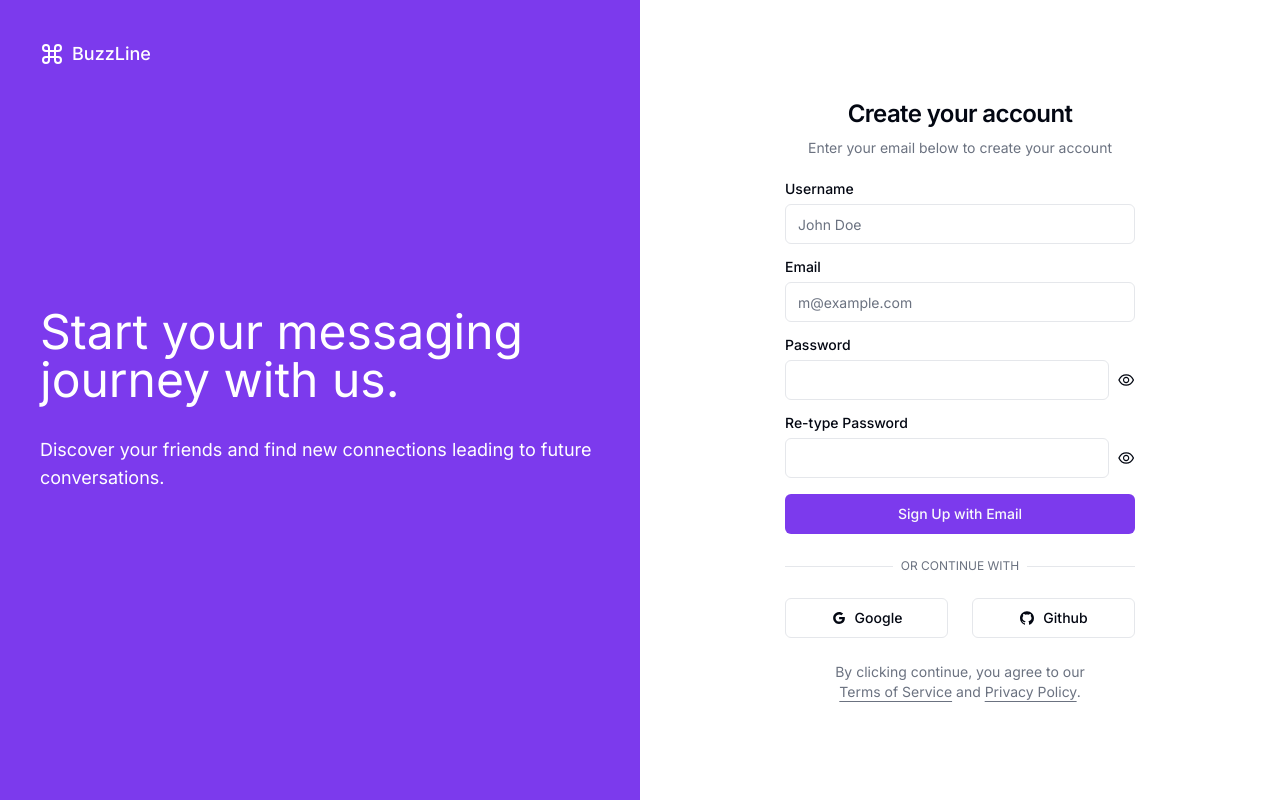
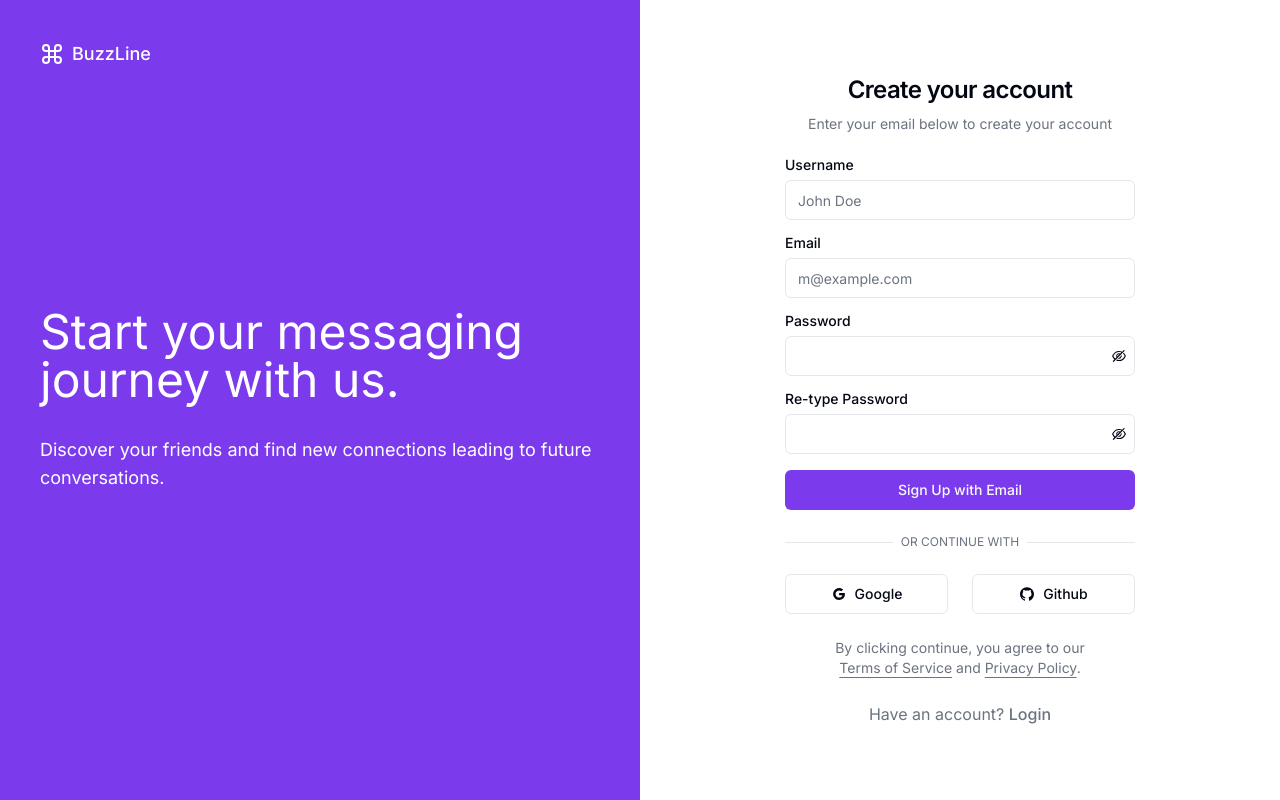
Before and after one commit to MahibulHaque/chat-application, a Next.js app: page /signup in a window 1280 px wide. Built offline with nearby package versions, Linux system fonts and the light colour scheme.

Commit message:
Add visibility toggle button password input

```diff
--- a/package.json
+++ b/package.json
@@ -11,6 +11,7 @@
     "type-check": "tsc --project tsconfig.json --pretty --noEmit"
   },
   "dependencies": {
+    "@faker-js/faker": "^8.2.0",
     "@hookform/resolvers": "^3.3.1",
     "@next-auth/upstash-redis-adapter": "^3.0.4",
     "@radix-ui/react-dropdown-menu": "^2.0.5",
--- a/src/app/(auth)/login/page.tsx
+++ b/src/app/(auth)/login/page.tsx
@@ -50,18 +50,27 @@ const LoginAuthenticationPage = () => {
               By clicking continue, you agree to our{" "}
               <Link
                 href='/terms'
-                className='underline underline-offset-4 hover:text-primary'
+                className='underline underline-offset-4 hover:text-foreground'
               >
                 Terms of Service
               </Link>{" "}
               and{" "}
               <Link
                 href='/privacy'
-                className='underline underline-offset-4 hover:text-primary'
+                className='underline underline-offset-4 hover:text-foreground'
               >
                 Privacy Policy
               </Link>
               .
+            </p>
+            <p className='px-8 text-center text text-muted-foreground mt-auto'>
+              Don't have an account?{" "}
+              <Link
+                href='/signup'
+                className='hover:text-foreground font-medium'
+              >
+                Sign Up
+              </Link>
             </p>
           </div>
         </div>
--- a/src/app/(auth)/signup/page.tsx
+++ b/src/app/(auth)/signup/page.tsx
@@ -61,6 +61,12 @@ const UserRegistrationPage = () => {
             </Link>
             .
           </p>
+          <p className='px-8 text-center text text-muted-foreground mt-auto'>
+            Have an account?{" "}
+            <Link href='/login' className='hover:text-foreground font-medium'>
+              Login
+            </Link>
+          </p>
         </div>
       </div>
     </div>
--- a/src/app/api/users/register/route.ts
+++ b/src/app/api/users/register/route.ts
@@ -2,6 +2,7 @@ import { fetchRedis } from "@/helpers/redis";
 import { userRegistrationValidator } from "@/lib/validations/userRegistration";
 import { z } from "zod";
 import { v4 as uuidv4 } from "uuid";
+import { faker } from "@faker-js/faker";
 import bcrypt from "bcryptjs";
 import { db } from "@/lib/database";
 
@@ -23,13 +24,13 @@ export async function POST(req: Request) {
 
     const uniqueUserId = uuidv4();
     const hashedPassword = await bcrypt.hash(password, 10);
-
+    const userAvatar = faker.image.avatar();
     const userObject = {
       name: username,
       email: email,
       password: hashedPassword,
       emailVerified: null,
-      image: "",
+      image: userAvatar,
       id: uniqueUserId,
     };
     const redisPipeline = db.pipeline();
--- a/src/components/UserLoginForm.tsx
+++ b/src/components/UserLoginForm.tsx
@@ -11,6 +11,8 @@ import { Label } from "@/components/ui/label";
 import { zodResolver } from "@hookform/resolvers/zod";
 import * as z from "zod";
 import { SubmitHandler, useForm } from "react-hook-form";
+import { toast } from "sonner";
+import { useRouter } from "next/navigation";
 
 interface UserAuthFormProps extends React.HTMLAttributes<HTMLDivElement> {}
 
@@ -30,6 +32,8 @@ const loginFormSchema = z.object({
 });
 
 export function UserAuthForm({ className, ...props }: UserAuthFormProps) {
+  const router = useRouter();
+
   const [isLoading, setIsLoading] = React.useState<boolean>(false);
   type LoginFormSchema = z.infer<typeof loginFormSchema>;
   const {
@@ -48,10 +52,18 @@ export function UserAuthForm({ className, ...props }: UserAuthFormProps) {
   const onSubmit: SubmitHandler<LoginFormSchema> = async (data) => {
     setIsLoading(true);
     try {
-      await signIn("credentials", {
+      const response = await signIn("credentials", {
         email: data.email,
         password: data.password,
+        redirect: false,
       });
+
+      if (response?.error) {
+        toast.error("Invalid Credential Provided");
+      }
+      if (!response?.error) {
+        router.push("/dashboard");
+      }
     } catch (error) {
     } finally {
       reset();
--- a/src/components/UserRegistrationForm.tsx
+++ b/src/components/UserRegistrationForm.tsx
@@ -34,9 +34,14 @@ const registrationFormSchema = z
       .string()
       .min(1, "Password is required")
       .min(8, "Password must have more than 8 characters")
-      .regex(new RegExp(/^(?=.*\d)(?=.*[A-Z])(?=.*[^A-Za-z0-9]).*$/), {
-        message:
-          "Password must contain symbol, must have captalized letter and number",
+      .refine((password) => /[A-Z]/.test(password), {
+        message: "Password must contain at least one capital letter.",
+      })
+      .refine((password) => /\d/.test(password), {
+        message: "Password must contain at least one number.",
+      })
+      .refine((password) => /[^A-Za-z0-9]/.test(password), {
+        message: "Password must contain at least one symbol.",
       }),
     confirmPassword: z.string().min(1, "Password confirmation is required"),
   })
@@ -118,7 +123,11 @@ export function UserRegistrationForm({
 
   return (
     <div className={cn("grid gap-6", className)} {...props}>
-      <form onSubmit={handleSubmit(onSubmit)} className='gap-4 grid '>
+      <form
+        onSubmit={handleSubmit(onSubmit)}
+        className='gap-4 grid '
+        autoComplete='off'
+      >
         <div className='grid gap-2'>
           <Label htmlFor='username'>Username</Label>
           <Input
@@ -146,56 +155,37 @@ export function UserRegistrationForm({
         <div className='grid gap-4'>
           <div className='grid gap-2'>
             <Label htmlFor='password'>Password</Label>
-            <div className='flex items-center justify-between gap-2'>
             <Input
               id='password'
               type={showPassword ? "text" : "password"}
               {...register("password")}
-              />
-              {showPassword ? (
-                <AiOutlineEyeInvisible
-                  className='h-5 w-5 cursor-pointer'
-                  onClick={() => {
+              icon={showPassword ? <AiOutlineEye /> : <AiOutlineEyeInvisible />}
+              onIconClick={() => {
                 setShowPassword((prev) => !prev);
               }}
             />
-              ) : (
-                <AiOutlineEye
-                  className='h-5 w-5 cursor-pointer'
-                  onClick={() => {
-                    setShowPassword((prev) => !prev);
-                  }}
-                />
-              )}
-            </div>
             {errors.password && (
               <p className='text-xs text-red-500'>{errors.password?.message}</p>
             )}
           </div>
           <div className='grid gap-2'>
             <Label htmlFor='password'>Re-type Password</Label>
-            <div className='flex items-center justify-between gap-2'>
             <Input
               id='confirmPassword'
               type={showConfirmedPassword ? "text" : "password"}
               {...register("confirmPassword")}
-              />
-              {showConfirmedPassword ? (
-                <AiOutlineEyeInvisible
-                  className='h-5 w-5 cursor-pointer'
-                  onClick={() => {
+              icon={
+                showConfirmedPassword ? (
+                  <AiOutlineEye />
+                ) : (
+                  <AiOutlineEyeInvisible />
+                )
+              }
+              onIconClick={() => {
                 setShowConfirmedPassword((prev) => !prev);
               }}
             />
-              ) : (
-                <AiOutlineEye
-                  className='h-5 w-5 cursor-pointer'
-                  onClick={() => {
-                    setShowConfirmedPassword((prev) => !prev);
-                  }}
-                />
-              )}
-            </div>
+
             {errors.confirmPassword && (
               <p className='text-xs text-red-500'>
                 {errors.confirmPassword.message}
--- a/src/components/ui/input.tsx
+++ b/src/components/ui/input.tsx
@@ -1,25 +1,38 @@
 import * as React from "react";
-
 import { cn } from "@/lib/utils";
+import { ReactNode } from "react";
 
 export interface InputProps
-  extends React.InputHTMLAttributes<HTMLInputElement> {}
+  extends React.InputHTMLAttributes<HTMLInputElement> {
+  icon?: ReactNode;
+  onIconClick?: () => void; // Callback function to handle icon click
+}
 
 const Input = React.forwardRef<HTMLInputElement, InputProps>(
-  ({ className, type, ...props }, ref) => {
+  ({ className, type, icon, onIconClick, ...props }, ref) => {
     return (
+      <div className="relative">
         <input
           type={type}
           className={cn(
-          "flex h-10 w-full rounded-md border border-input bg-background px-3 py-2 text-sm ring-offset-background file:border-0 file:bg-transparent file:text-sm file:font-medium placeholder:text-muted-foreground focus-visible:outline-none focus-visible:ring-2 focus-visible:ring-ring focus-visible:ring-offset-2 disabled:cursor-not-allowed disabled:opacity-50",
+            "flex h-10 w-full rounded-md border border-input bg-background px-3 py-2 text-sm ring-offset-background file:border-0 file:bg-transparent file:text-sm file:font-medium placeholder:text-muted-foreground focus-visible:outline-none focus-visible:ring-2 focus-visible:ring-ring focus-visible:ring-offset-2 disabled:cursor-not-allowed",
             className
           )}
           ref={ref}
           {...props}
         />
+        {icon && (
+          <div className="absolute top-0 right-0 h-full flex items-center pr-2">
+            <div onClick={onIconClick} className="cursor-pointer">
+              {icon}
+            </div>
+          </div>
+        )}
+      </div>
     );
   }
 );
+
 Input.displayName = "Input";
 
 export { Input };
--- a/src/lib/auth.ts
+++ b/src/lib/auth.ts
@@ -141,8 +141,5 @@ export const authOptions: NextAuthOptions = {
 
       return session;
     },
-    redirect() {
-      return "/dashboard";
-    },
   },
 };
```
Also changed, not shown: 1 other file (tests, documents, lock files or other folders). Lines whose indentation alone changed are shown as unchanged.
